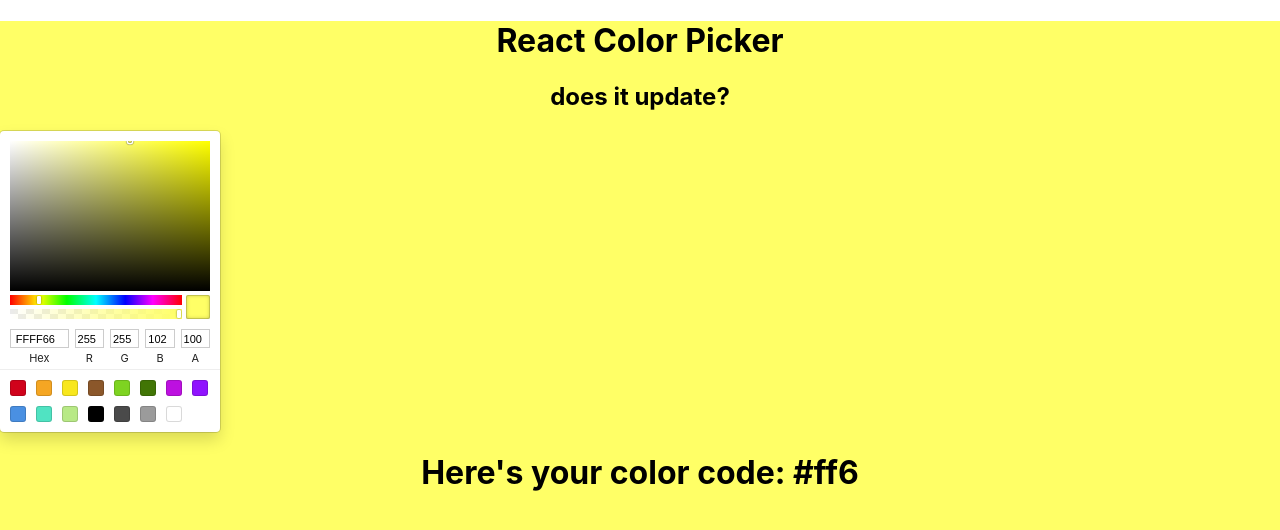
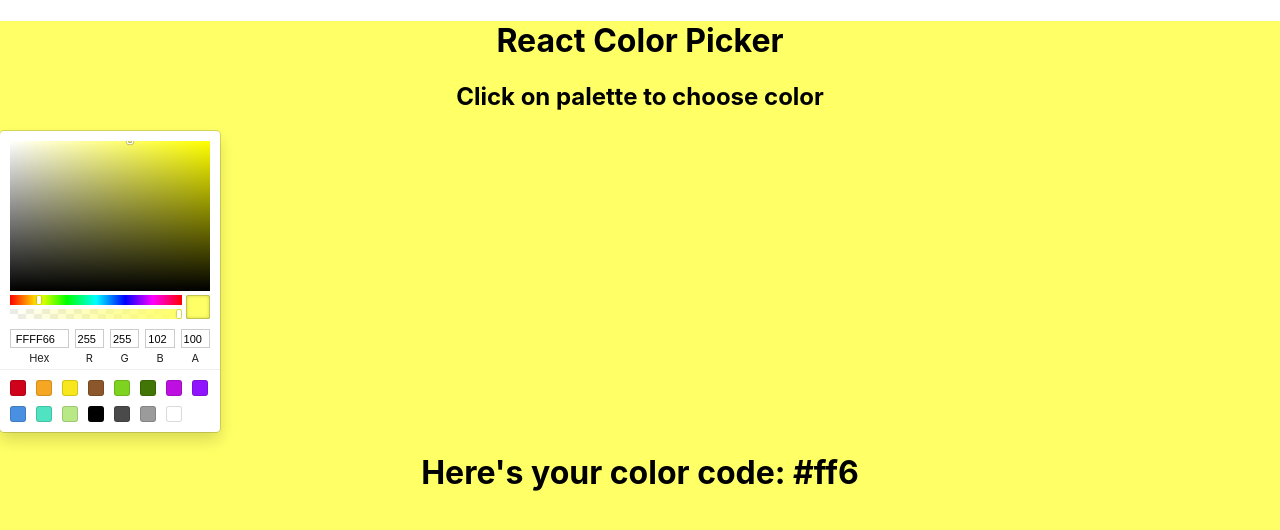
Before and after one commit to Tony-Leng/React-Color-Picker, a React (Create React App) app: page / in a window 1280 px wide. Shown: the top 530 px of the page. Built offline with nearby package versions, Linux system fonts and the light colour scheme.

Commit message:
added h2

```diff
--- a/src/App.css
+++ b/src/App.css
@@ -1,5 +1,6 @@
 .App {
   text-align: center;
+  justify-content: center;
 }
 
 .App-logo {
--- a/src/App.js
+++ b/src/App.js
@@ -3,7 +3,6 @@ import {SketchPicker} from "react-color";
 import "./App.css";
 
 function App() {
-
   const [currentColor, setCurrentColor] = useState("#ff6")
   const handleOnChange = (color) => {
     setCurrentColor(color.hex)
@@ -12,13 +11,12 @@ function App() {
   const appStyle = {
     backgroundColor: currentColor,
     height: "100vh",
-    textAlign: "center",
   }
 
   return (
     <div className="App" style={appStyle}>
       <h1>React Color Picker</h1>
-      <h2>does it update?</h2>
+      <h2>Click on palette to choose color</h2>
 
       <SketchPicker
       color={currentColor}
```
